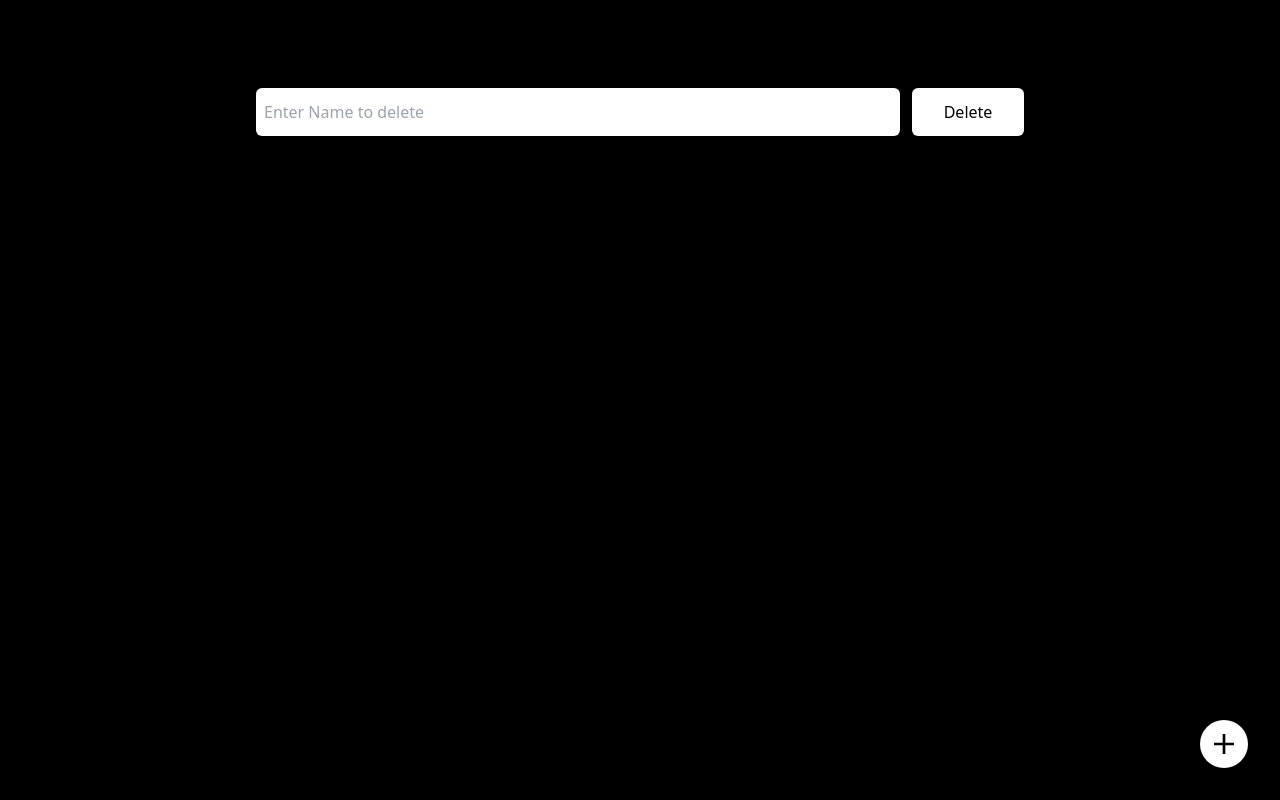
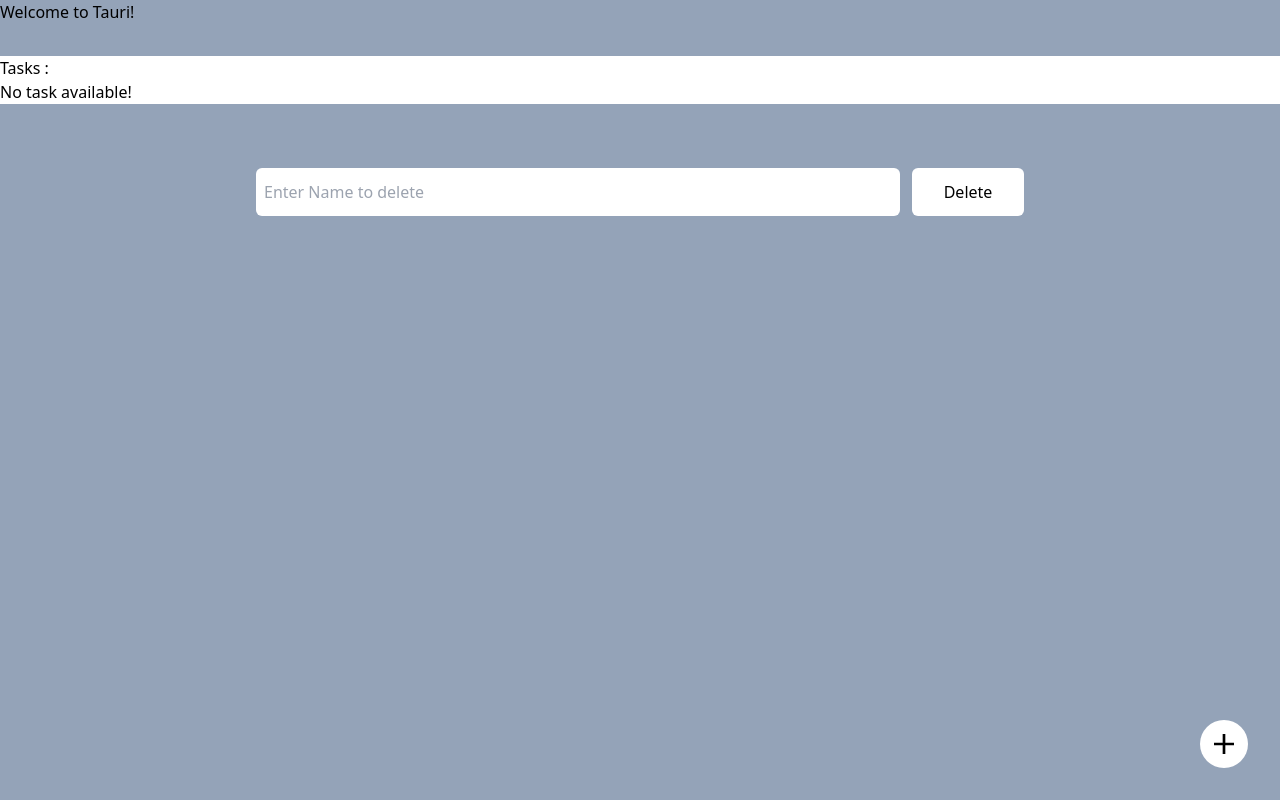
Before and after one commit to Thanus-Kumaar/Smart-Todo-Application, a React (Vite) app: page / in a window 1280 px wide. Built offline with nearby package versions, Linux system fonts and the light colour scheme.

Commit message:
Modified frontend to show tasks

```diff
--- a/src/App.jsx
+++ b/src/App.jsx
@@ -3,7 +3,7 @@ import "./App.css";
 import AddTask from "./components/AddTask";
 import { IoMdAdd } from "react-icons/io";
 import { listen } from "@tauri-apps/api/event";
-
+import { invoke } from "@tauri-apps/api/tauri";
 
 function App() {
   const [deletionName, setDelName] = useState("");
@@ -21,14 +21,26 @@ function App() {
     }
   }
 
-  listen("heap_data", (event)=>{
+  listen("heap_data", (event) => {
     setHeap(event.payload);
-    console.log("Heap data:",event.payload);
-  })
+    console.log("Heap data:", event.payload);
+  });
 
   return (
-    <div className="bg-black flex flex-col gap-8">
+    <div className="bg-slate-400 flex flex-col gap-8 h-screen overflow-scroll">
       <h1>Welcome to Tauri!</h1>
+      <div className="bg-white">
+        <div>Tasks :</div>
+        <div>
+          { heap!=undefined && heap.length > 0 ? (
+            heap.map((element, index) => (
+              <div>{element._name}</div>
+            ))
+          ) : (
+            <p>No task available!</p>
+          )}
+        </div>
+      </div>
       <button
         onClick={() => {
           setAddTaskOpen(true);
```
Also changed, not shown: 1 other file (tests, documents, lock files or other folders).
